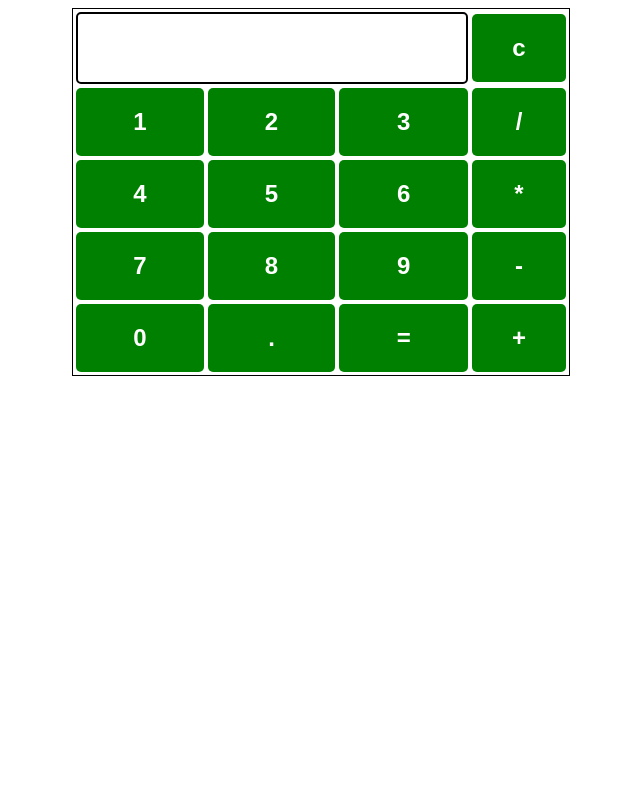
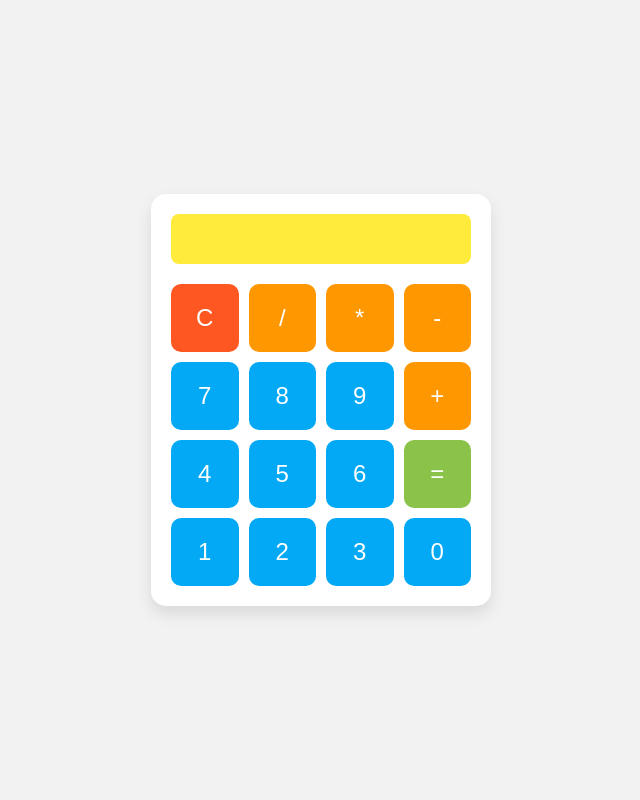
Before and after one commit to OliverDugmore/Calculator2, a PHP site: page / in a window 1280 px wide. Shown: the whole page, without its empty margins (319-959 px from the left). Run offline with PHP 8.4, Linux system fonts and the light colour scheme.

Commit message:
Update index.php

```diff
--- a/index.php
+++ b/index.php
@@ -1,75 +1,111 @@
-<!DOCTYPE html>
 <html>
-
-<head>
-    <title>HTML Calculator</title>
-
-    <!-- For styling -->
+<head></head>
     <style>
-        table {
-            border: 1px solid black;
-            margin-left: auto;
-            margin-right: auto;
+        body {
+            font-family: Arial, sans-serif;
+            display: flex;
+            justify-content: center;
+            align-items: center;
+            height: 100vh;
+            background-color: #f2f2f2;
+            margin: 0;
         }
 
-        input[type="button"] {
-            width: 100%;
-            padding: 20px 40px;
-            background-color: green;
-            color: white;
-            font-size: 24px;
-            font-weight: bold;
-            border: none;
-            border-radius: 5px;
+        .calculator {
+            width: 300px;
+            background-color: #fff;
+            border-radius: 15px;
+            box-shadow: 0 8px 16px rgba(0, 0, 0, 0.1);
+            padding: 20px;
         }
 
-        input[type="text"] {
-            padding: 20px 30px;
-            font-size: 24px;
-            font-weight: bold;
+        .display {
+            width: 100%;
+            height: 50px;
+            text-align: right;
+            font-size: 1.5rem;
+            padding: 10px;
+            margin-bottom: 20px;
             border: none;
-            border-radius: 5px;
-            border: 2px solid black;
+            background-color: #ffeb3b;
+            border-radius: 8px;
+            color: #333;
+        }
+
+        .buttons {
+            display: grid;
+            grid-template-columns: repeat(4, 1fr);
+            gap: 10px;
+        }
+
+        .button {
+            background-color: #03a9f4;
+            border: none;
+            font-size: 1.5rem;
+            padding: 20px;
+            cursor: pointer;
+            border-radius: 10px;
+            transition: background-color 0.3s, transform 0.2s;
+            color: white;
+        }
+
+        .button:hover {
+            background-color: #0288d1;
+            transform: scale(1.1);
+        }
+
+        .button:active {
+            transform: scale(0.95);
+        }
+
+        .button.clear {
+            background-color: #ff5722;
+        }
+
+        .button.clear:hover {
+            background-color: #e64a19;
+        }
+
+        .button.equal {
+            background-color: #8bc34a;
+        }
+
+        .button.equal:hover {
+            background-color: #689f38;
+        }
+
+        .button.operator {
+            background-color: #ff9800;
+        }
+
+        .button.operator:hover {
+            background-color: #f57c00;
         }
     </style>
-</head>
+<body>
+    <div class="calculator">
+        <input type="text" id="display" class="display" disabled>
+        <div class="buttons">
+            <button class="button clear" onclick="clearDisplay()">C</button>
+            <button class="button operator" onclick="appendOperation('/')">/</button>
+            <button class="button operator" onclick="appendOperation('*')">*</button>
+            <button class="button operator" onclick="appendOperation('-')">-</button>
 
-<body>
+            <button class="button" onclick="appendNumber('7')">7</button>
+            <button class="button" onclick="appendNumber('8')">8</button>
+            <button class="button" onclick="appendNumber('9')">9</button>
+            <button class="button operator" onclick="appendOperation('+')">+</button>
 
-    <!-- Create table -->
-    <table id="calcu">
-        <tr>
-            <td colspan="3">
-                <input type="text" id="result">
-            </td>
-            <td><input type="button" value="c"></td>
-        </tr>
+            <button class="button" onclick="appendNumber('4')">4</button>
+            <button class="button" onclick="appendNumber('5')">5</button>
+            <button class="button" onclick="appendNumber('6')">6</button>
+            <button class="button equal" onclick="calculate()">=</button>
 
-        <tr>
-            <td><input type="button" value="1"></td>
-            <td><input type="button" value="2"></td>
-            <td><input type="button" value="3"></td>
-            <td><input type="button" value="/"></td>
-        </tr>
-        <tr>
-            <td><input type="button" value="4"></td>
-            <td><input type="button" value="5"></td>
-            <td><input type="button" value="6"></td>
-            <td><input type="button" value="*"></td>
-        </tr>
-        <tr>
-            <td><input type="button" value="7"></td>
-            <td><input type="button" value="8"></td>
-            <td><input type="button" value="9"></td>
-            <td><input type="button" value="-"></td>
-        </tr>
-        <tr>
-            <td><input type="button" value="0"></td>
-            <td><input type="button" value="."></td>
-            <td><input type="button" value="="></td>
-            <td><input type="button" value="+"></td>
-        </tr>
-    </table>
+            <button class="button" onclick="appendNumber('1')">1</button>
+            <button class="button" onclick="appendNumber('2')">2</button>
+            <button class="button" onclick="appendNumber('3')">3</button>
+            <button class="button" onclick="appendNumber('0')">0</button>
+        </div>
+    </div>
 </body>
-
 </html>
```
